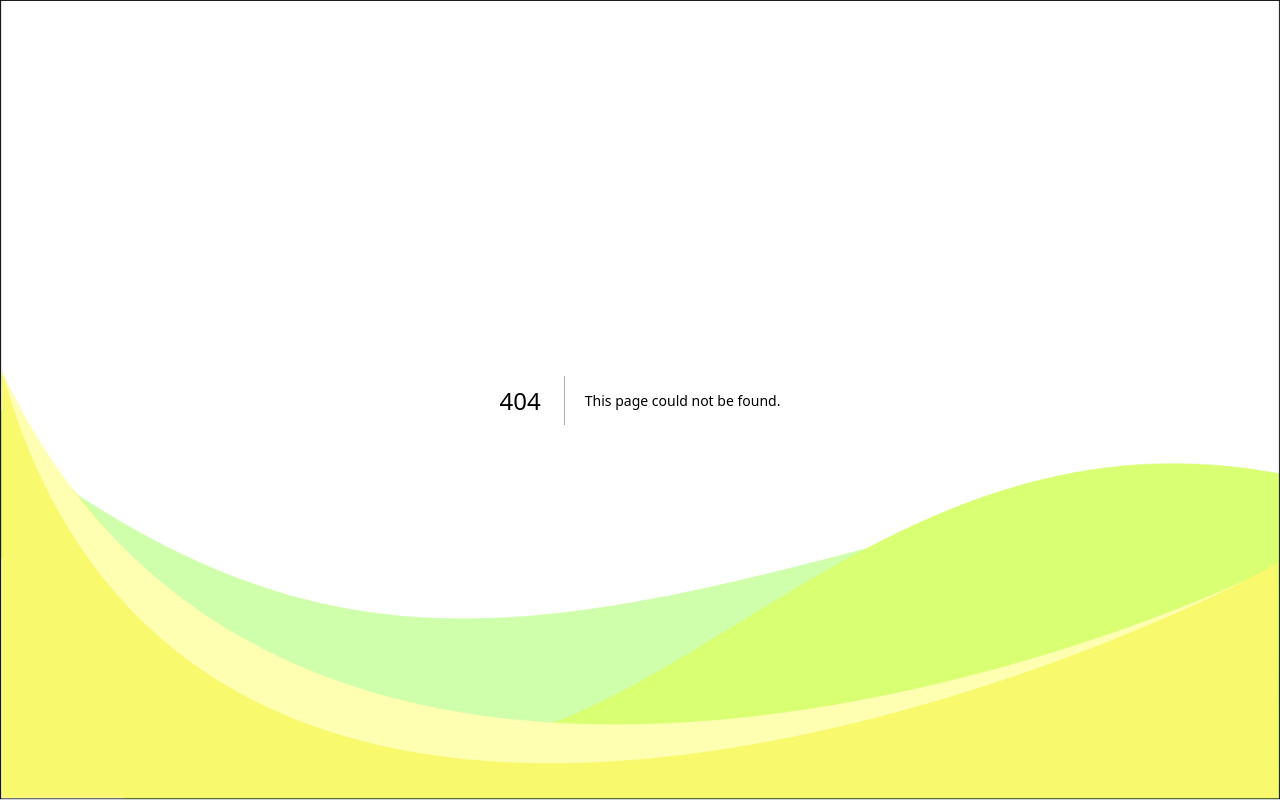
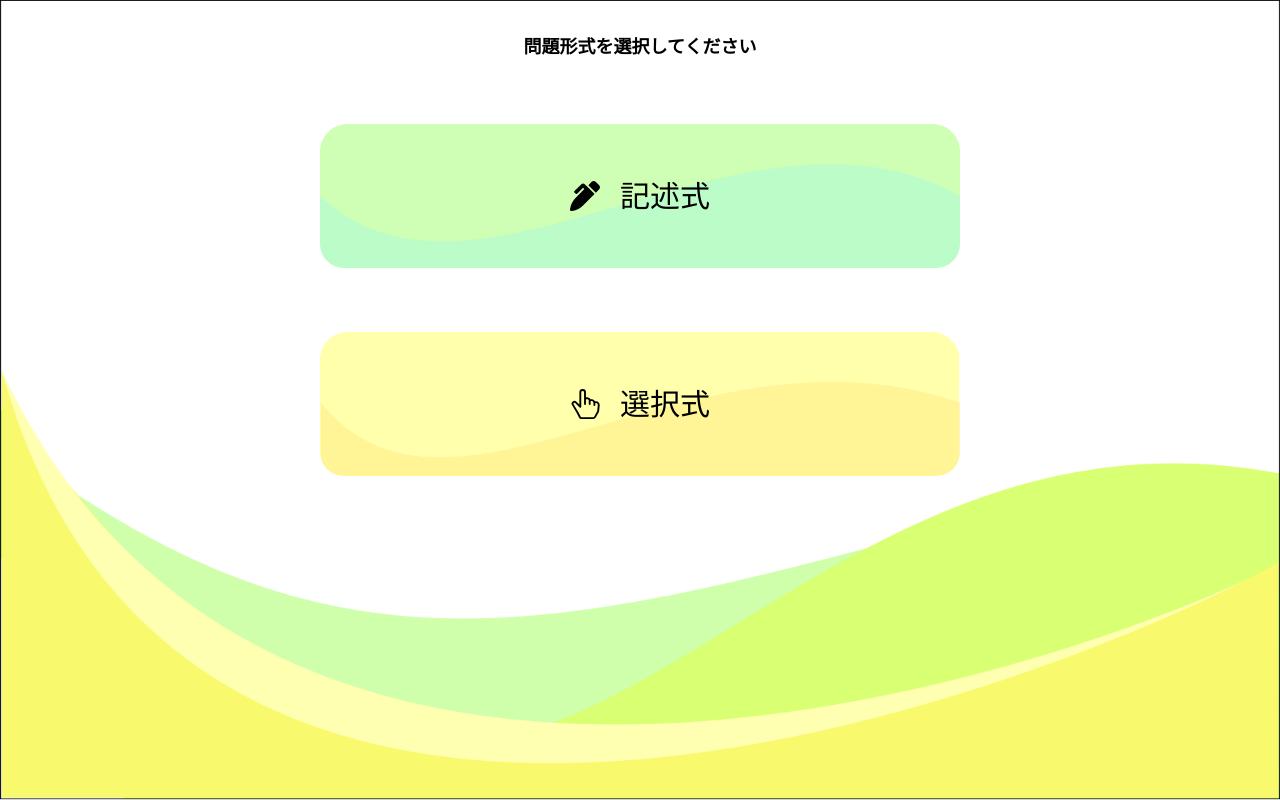
Before and after one commit to hackathon-2024-autumn-Eteam/Wakarun_Frontend, a Next.js app in the folder wakarun/: page /create_questions in a window 1280 px wide. Before the commit this address had no page. Built offline with nearby package versions, Linux system fonts and the light colour scheme.

Commit message:
質問作成ページを作成

```diff
--- /dev/null
+++ b/wakarun/app/create_questions/page.tsx
@@ -0,0 +1,26 @@
+import Link from "next/link";
+import { FaPenAlt } from "react-icons/fa";
+import { BsHandIndexThumb } from "react-icons/bs";
+export default function TimeLine() {
+  return (
+    <>
+      <div className="container mx-auto flex flex-col justify-center items-center">
+        <div className="my-8 text-center font-bold text-lg">
+          問題形式を選択してください
+        </div>
+        <Link href="/dashboard">
+          <div className="my-8 h-36 text-3xl w-[50vw] rounded-3xl flex items-center justify-center bg-cover bg-[url('../../public/images/bg_button_green.png')]">
+            <FaPenAlt/>
+            <span className="ml-5">記述式</span>
+          </div>
+        </Link>
+        <Link href="/dashboard">
+          <div className="my-8 h-36 text-3xl w-[50vw] rounded-3xl flex items-center justify-center bg-cover bg-[url('../../public/images/bg_button_yellow.png')]">
+            <BsHandIndexThumb/>
+            <span className="ml-5">選択式</span>
+          </div>
+        </Link>
+      </div>
+    </>
+  );
+}
```
Also changed, not shown: wakarun/public/images/bg_button_green.png (added), wakarun/public/images/bg_button_yellow.png (added).
